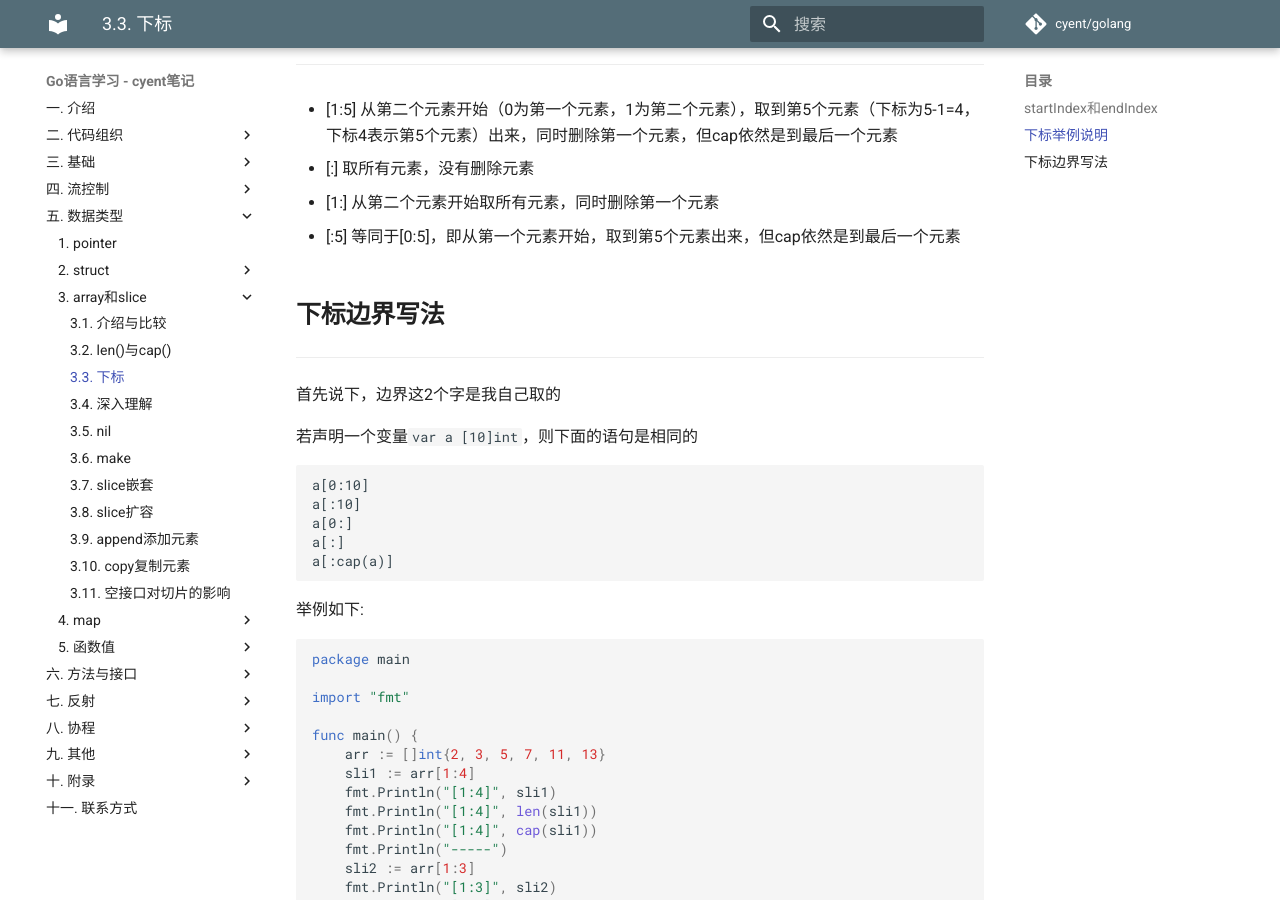
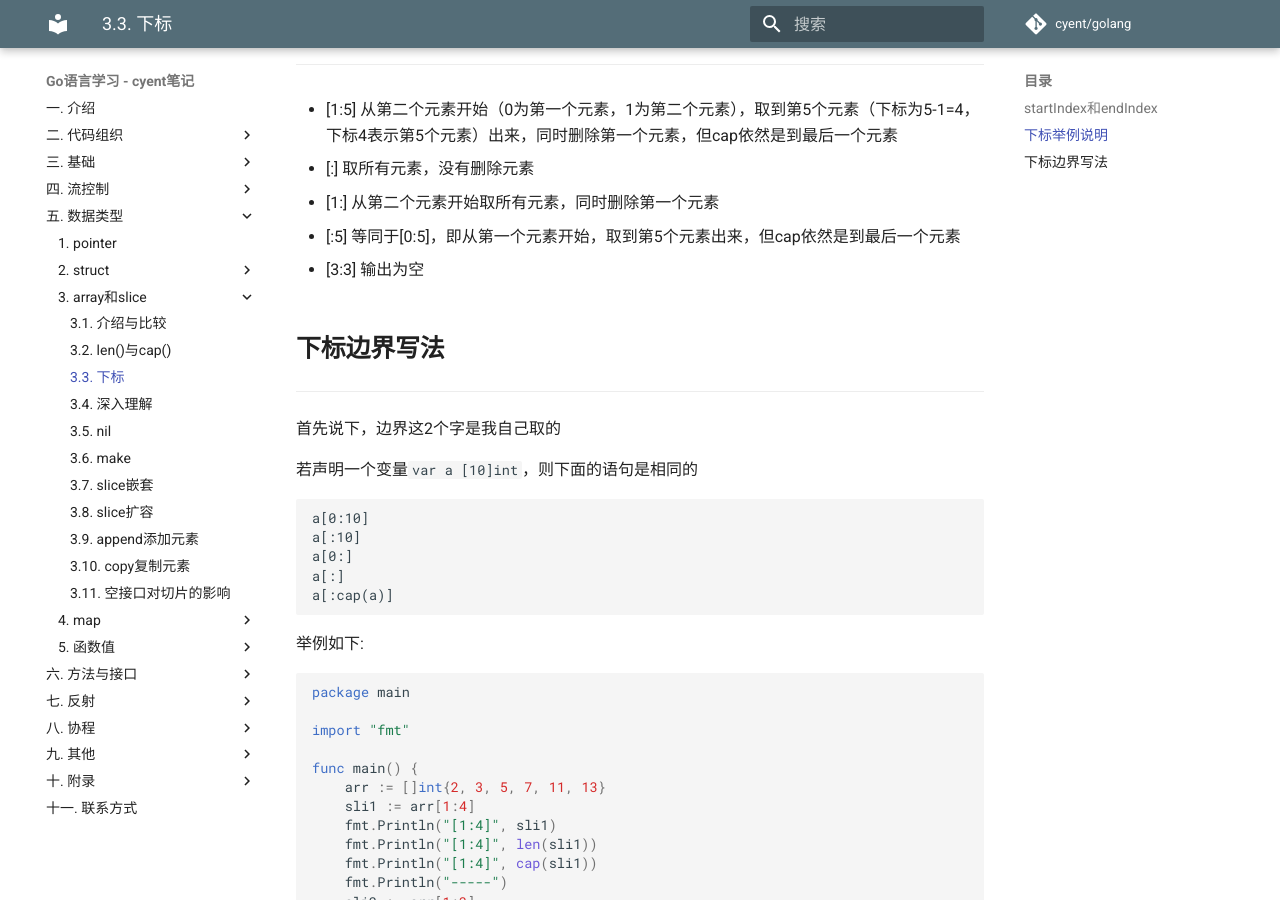
Before and after one commit to yxhsea/golang, an MkDocs documentation site: the page built from docs/datatype/arr_sli_index.md, in a window 1280 px wide and 900 px high, scrolled down 502 px. Built offline with MkDocs 1.6.1 and Material for MkDocs 9.7.7, drawn with Linux system fonts in a browser that asks for light colours; comment, search, counter and statistics services are not loaded; old or Windows-style settings are respelled for this version of MkDocs.

Commit message:
2018-05-09

```diff
--- a/docs/datatype/arr_sli_index.md
+++ b/docs/datatype/arr_sli_index.md
@@ -21,6 +21,8 @@
 - [1:] 从第二个元素开始取所有元素，同时删除第一个元素
 
 - [:5] 等同于[0:5]，即从第一个元素开始，取到第5个元素出来，但cap依然是到最后一个元素
+
+- [3:3] 输出为空
 
 ## **下标边界写法**
 
```
